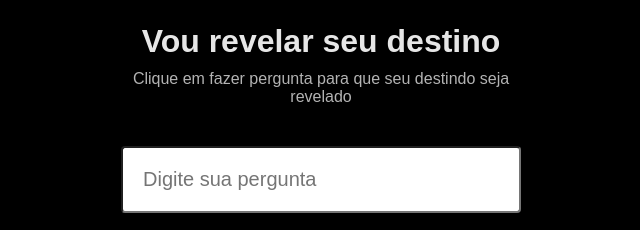
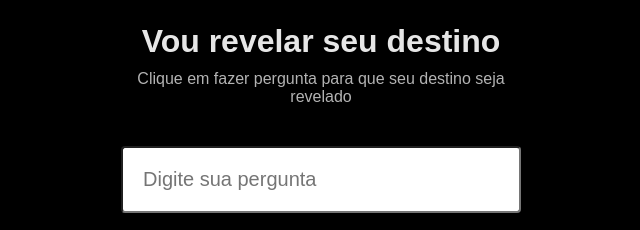
Before and after one commit to ThiagoM3sk/vidente, a plain HTML site: page index.html in a window 1280 px wide. Shown: the part 421-651 px from the top of the page, 319-959 px from the left. Drawn offline with Linux system fonts and the light colour scheme.

Commit message:
Update index.html
correção de ortografia

```diff
--- a/index.html
+++ b/index.html
@@ -12,7 +12,7 @@
     <div id="container">
         <img src="https://gist.githubusercontent.com/maykbrito/0acdf4ce919838ffed50915a31fc5b23/raw/6f4dd01ec3116428ec4c99255944cb9ac7927590/cristal-ball.svg" alt="Imagem de uma bola de cristal">
         <h1>Vou revelar seu destino</h1>
-        <p>Clique em fazer pergunta para que seu destindo seja revelado</p>
+        <p>Clique em fazer pergunta para que seu destino seja revelado</p>
         <input id="inputPergunta" type="text" placeholder="Digite sua pergunta">
         <button id="buttonPerguntar" onclick="fazerPergunta()">Fazer pergunta</button>
         <h3 id="resposta">
```
